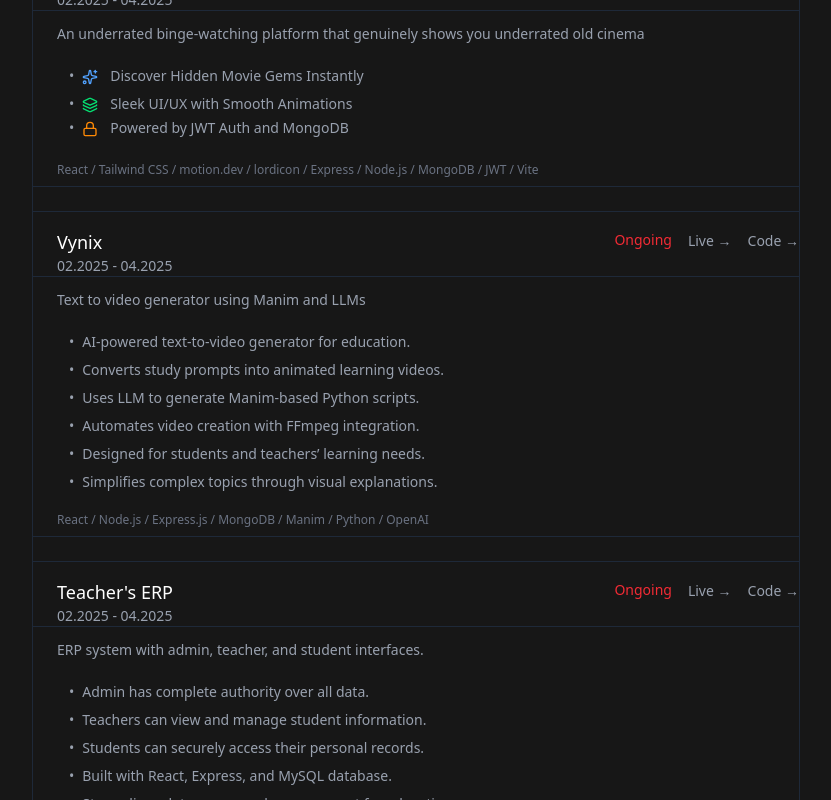
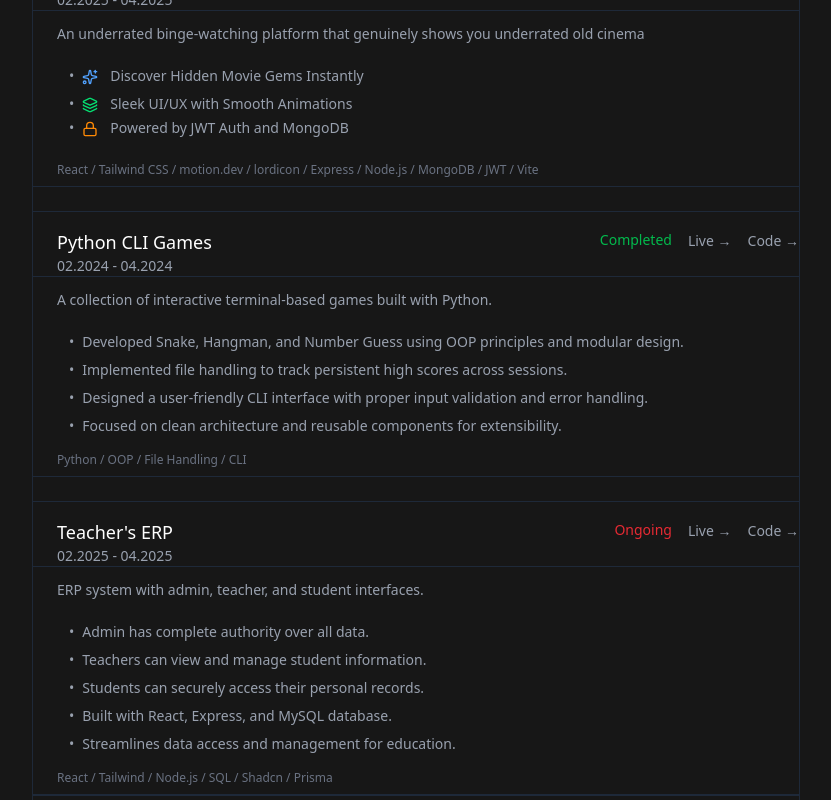
Before and after one commit to aryansenpaii/portfollio, a React (Vite) app: page / in a window 1280 px wide. Shown: the part 990-1790 px from the top of the page, without its empty margins (224-1055 px from the left). Built offline with nearby package versions, Linux system fonts and the light colour scheme; some icons are missing.

Commit message:
revised project content

```diff
--- a/src/Component/Sideprojects.jsx
+++ b/src/Component/Sideprojects.jsx
@@ -152,27 +152,27 @@ const WhisperFlixProject = ({ isDark }) => (
   </div>
 );
 
-// Vynix Project
-const VynixProject = ({ isDark }) => (
+// Python CLI Games Project
+const PythonGames = ({ isDark }) => (
   <div className={`pb-2 border-b ${isDark ? 'border-gray-800' : 'border-gray-200'}`}>
     <div className={`flex items-start justify-between mb-3 border-b ${isDark ? 'border-gray-800' : 'border-neutral-200'}`}>
       <div className='px-6'>
         <div className={`text-lg font-medium ${isDark ? 'text-white' : 'text-gray-900'}`}>
-          Vynix
+          Python CLI Games
         </div>
         <div className={`text-sm ${isDark ? 'text-gray-400' : 'text-gray-600'}`}>
-          02.2025 - 04.2025
+          02.2024 - 04.2024
         </div>
       </div>
       <div className="flex items-center gap-4">
-        <div className={`text-sm transition-colors hover:text-red-500 animate-pulse text-red-500 ${
+        <div className={`text-sm transition-colors hover:text-green-500 animate-pulse text-green-500 ${
           isDark ? '' : ''
         }`}>
-          Ongoing
+          Completed
         </div>
         <div>
           <a
-            href="https://vynix-wnyp.vercel.app/"
+            href="https://github.com/aryansenpaii?tab=repositories&q=Python&type=&language=&sort="
             className={`text-sm transition-colors ${
               isDark ? 'text-gray-400 hover:text-white' : 'text-gray-600 hover:text-gray-900'
             }`}
@@ -182,7 +182,7 @@ const VynixProject = ({ isDark }) => (
         </div>
         <div>
           <a
-            href="https://github.com/Arnav270803/Vynix"
+            href="https://github.com/aryansenpaii?tab=repositories&q=Python&type=&language=&sort="
             className={`text-sm transition-colors ${
               isDark ? 'text-gray-400 hover:text-white' : 'text-gray-600 hover:text-gray-900'
             }`}
@@ -193,7 +193,7 @@ const VynixProject = ({ isDark }) => (
       </div>
     </div>
     <div className={`mb-3 px-6 leading-relaxed text-sm ${isDark ? 'text-gray-400' : 'text-gray-600'}`}>
-      Text to video generator using Manim and LLMs
+      A collection of interactive terminal-based games built with Python.
     </div>
 
     <div className='py-2 px-6'>
@@ -201,49 +201,35 @@ const VynixProject = ({ isDark }) => (
         <p className={`text-sm mb-2 font-medium transition duration-200 ease-in-out transform hover:scale-105 hover:text-white hover:underline ${isDark ? 'text-gray-400' : 'text-gray-600'}`}>
           •
           <span className='px-2'>
-            AI-powered text-to-video generator for education.
+            Developed Snake, Hangman, and Number Guess using OOP principles and modular design.
           </span>
         </p>
 
         <p className={`text-sm mb-2 font-medium transition duration-200 ease-in-out transform hover:scale-105 hover:text-white hover:underline ${isDark ? 'text-gray-400' : 'text-gray-600'}`}>
           •
           <span className='px-2'>
-            Converts study prompts into animated learning videos.
+            Implemented file handling to track persistent high scores across sessions.
           </span>
         </p>
 
         <p className={`text-sm mb-2 font-medium transition duration-200 ease-in-out transform hover:scale-105 hover:text-white hover:underline ${isDark ? 'text-gray-400' : 'text-gray-600'}`}>
           •
           <span className='px-2'>
-           Uses LLM to generate Manim-based Python scripts.
+           Designed a user-friendly CLI interface with proper input validation and error handling.
           </span>
         </p>
 
         <p className={`text-sm mb-2 font-medium transition duration-200 ease-in-out transform hover:scale-105 hover:text-white hover:underline ${isDark ? 'text-gray-400' : 'text-gray-600'}`}>
           •
           <span className='px-2'>
-            Automates video creation with FFmpeg integration.
-          </span>
-        </p>
-
-        <p className={`text-sm mb-2 font-medium transition duration-200 ease-in-out transform hover:scale-105 hover:text-white hover:underline ${isDark ? 'text-gray-400' : 'text-gray-600'}`}>
-          •
-          <span className='px-2'>
-            Designed for students and teachers’ learning needs.
-          </span>
-        </p>
-
-        <p className={`text-sm mb-3 font-medium transition duration-200 ease-in-out transform hover:scale-105 hover:text-white hover:underline ${isDark ? 'text-gray-400' : 'text-gray-600'}`}>
-          •
-          <span className='px-2'>
-            Simplifies complex topics through visual explanations.
+            Focused on clean architecture and reusable components for extensibility.
           </span>
         </p>
       </div>
     </div>
 
     <div className={`text-xs px-6 ${isDark ? 'text-gray-500' : 'text-gray-500'}`}>
-      React / Node.js / Express.js / MongoDB / Manim / Python / OpenAI
+      Python / OOP / File Handling / CLI
     </div>
     <div className={`border-b py-1 mb-4 ${isDark ? 'border-gray-800' : 'border-gray-200'}`}>
     </div>
@@ -343,7 +329,7 @@ const Sideprojects = ({ isDark = false }) => {
       <div className="space-y-4">
         <RecipikApp isDark={isDark} />
         <WhisperFlixProject isDark={isDark} />
-        <VynixProject isDark={isDark} />
+        <PythonGames isDark={isDark} />
         <TeachersERP isDark={isDark} />
       </div>
       <div className={`pt-10 border-t ${isDark ? 'border-gray-800' : 'border-neutral-200'} px-2 text-xs ${isDark ? 'text-gray-400' : 'text-gray-500'} flex justify-between items-center w-full`}>
```
